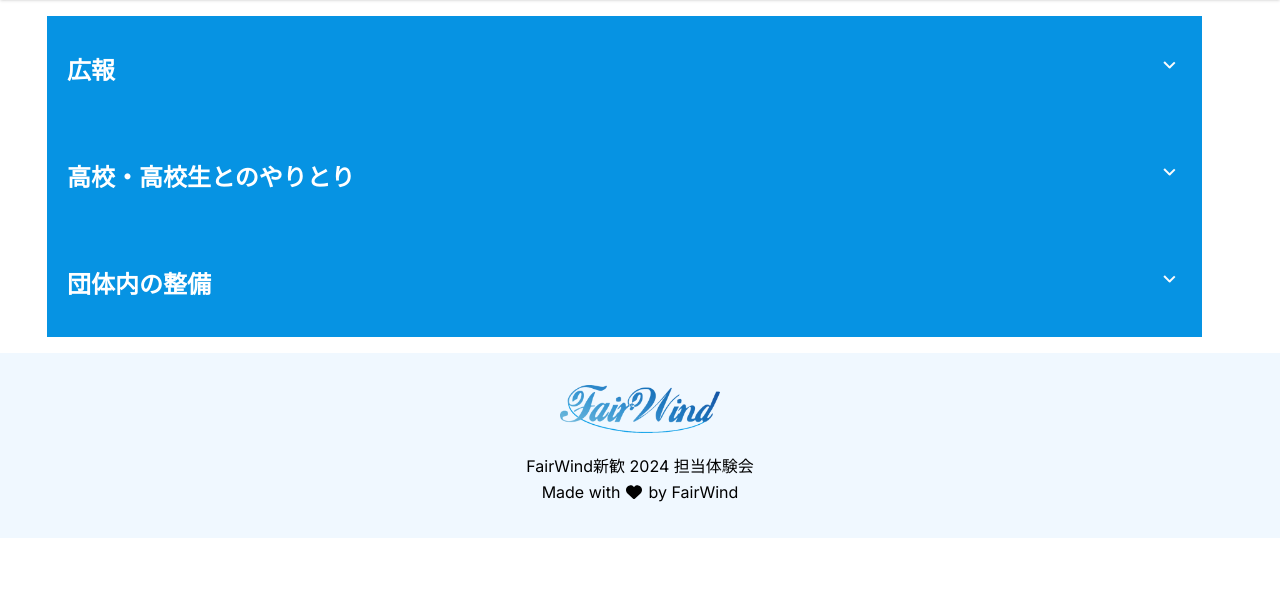
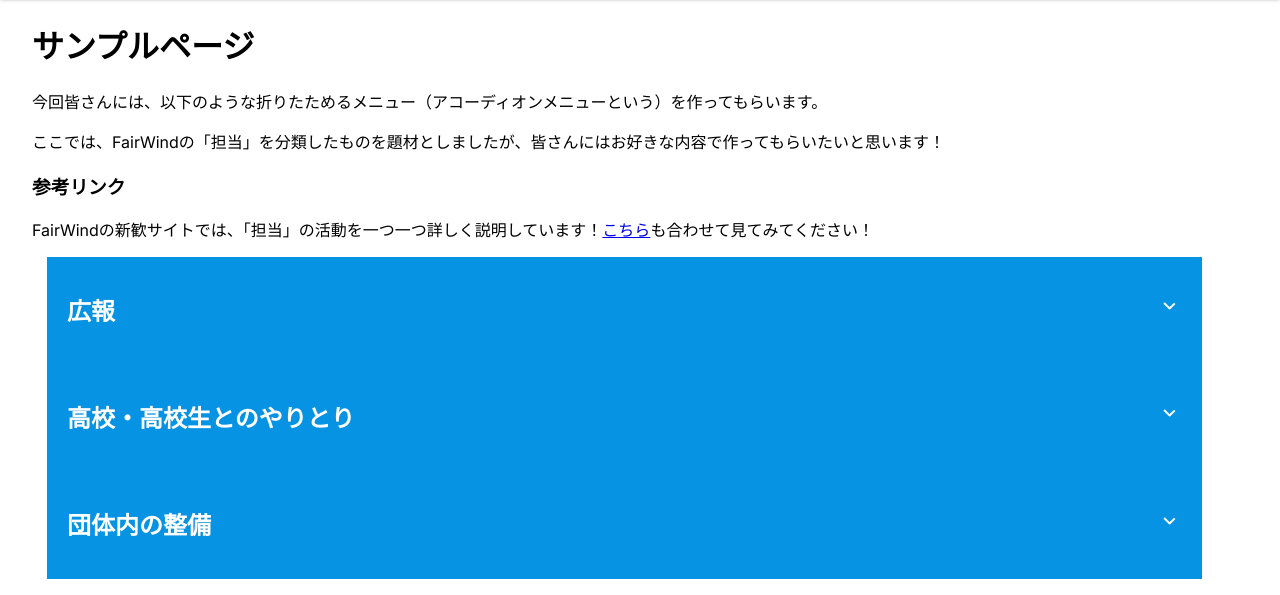
Before and after one commit to fairwind-scripts/shinkan2024-trial, a Flask app: page /sample in a window 1280 px wide. Shown: the part 88-683 px from the top of the page. Before the commit the page ends 626 px from the top, so only its background shows below. Run offline with Flask 3, Linux system fonts and the light colour scheme.

Commit message:
feat: サンプルページに説明文を追加

```diff
--- a/src/templates/sample.html
+++ b/src/templates/sample.html
@@ -1,5 +1,24 @@
 {% extends "layout.html" %} {% block title %}サンプル{% endblock title %} {%
 block content %}
+<h1>サンプルページ</h1>
+<p>
+    今回皆さんには、以下のような折りたためるメニュー（<span class="highlight"
+        >アコーディオンメニュー</span
+    >という）を作ってもらいます。
+</p>
+<p>
+    ここでは、FairWindの「担当」を分類したものを題材としましたが、皆さんにはお好きな内容で作ってもらいたいと思います！
+</p>
+<div class="appendix">
+    <h3>参考リンク</h3>
+    <p>
+        FairWindの新歓サイトでは、「担当」の活動を一つ一つ詳しく説明しています！<a
+            href="https://welcome.fairwind-ut.com/activity/section/"
+            target="_blank"
+            >こちら</a
+        >も合わせて見てみてください！
+    </p>
+</div>
 <ul class="include-accordion scroll-control">
     <li>
         <button class="accordionBtn" type="button">
```
